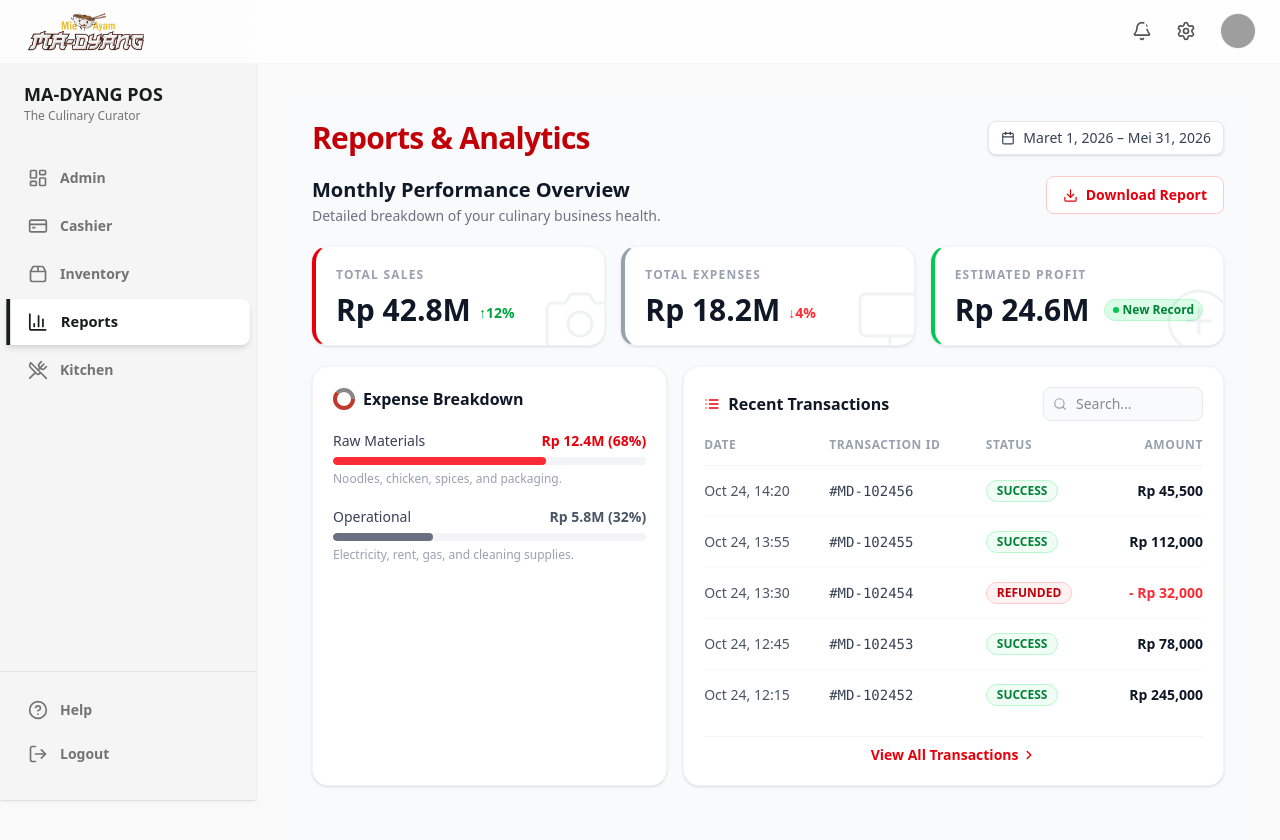
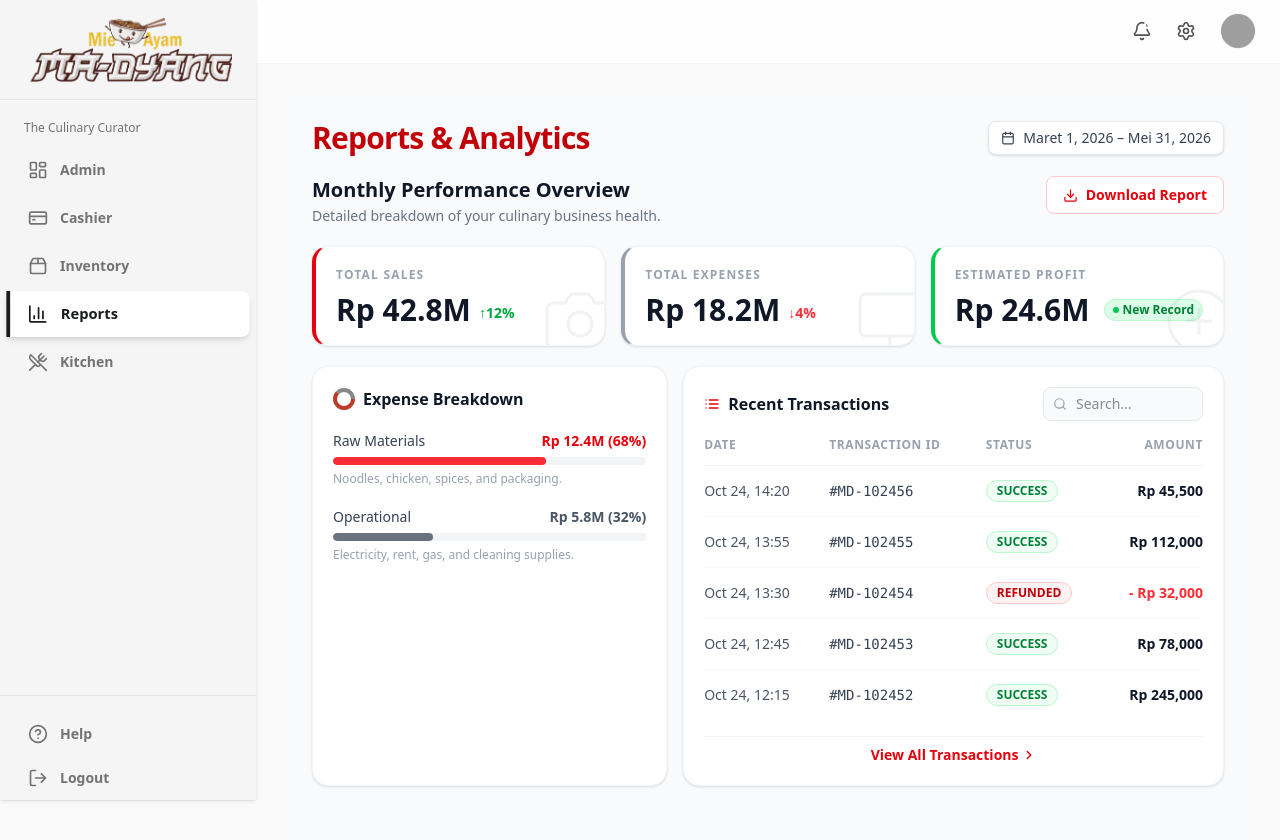
Before and after one commit to kaka166/PT3_Mie_Madyang, a Next.js app in the folder frontend/: page /reports in a window 1280 px wide. Shown: the top 840 px of the page. Built offline with nearby package versions, Linux system fonts and the light colour scheme; grey boxes are pictures that could not be loaded.

Commit message:
updating navbar and sidebar logo placement and style

```diff
--- a/frontend/src/components/dashboard/Sidebar.tsx
+++ b/frontend/src/components/dashboard/Sidebar.tsx
@@ -1,4 +1,6 @@
 "use client";
+
+import Image from "next/image";
 import Link from "next/link";
 import { usePathname } from "next/navigation";
 import {
@@ -7,33 +9,52 @@ import {
   CreditCard,
   BarChart3,
   UtensilsCrossed,
-  Plus,
   HelpCircle,
   LogOut,
 } from "lucide-react";
+
+// ============================================================
+// MEH GANTI PATH/URL GAMBAR DISINI MASS
+const BANNER_SRC = "/assets/Logo_Mie_Ma-Dyang_RemovedBG.png";
+
+const BANNER_ALT = "Logo Mie Ayam Ma-Dyang";
+
+// GANTI UKURAN TAMPILAN GAMBAR (px)
+const BANNER_WIDTH = 400;
+const BANNER_HEIGHT = 100;
+// ============================================================
 
 export default function Sidebar() {
   const pathname = usePathname();
 
   const menuItems = [
-    { icon: LayoutDashboard, label: "Admin", href: "/admin" },
-    { icon: CreditCard, label: "Cashier", href: "/cashier" },
-    { icon: Package2, label: "Inventory", href: "/inventory" },
-    { icon: BarChart3, label: "Reports", href: "/reports" },
-    { icon: UtensilsCrossed, label: "Kitchen", href: "/kitchen" },
+    { icon: LayoutDashboard, label: "Admin",     href: "/admin" },
+    { icon: CreditCard,      label: "Cashier",   href: "/cashier" },
+    { icon: Package2,        label: "Inventory", href: "/inventory" },
+    { icon: BarChart3,       label: "Reports",   href: "/reports" },
+    { icon: UtensilsCrossed, label: "Kitchen",   href: "/kitchen" },
   ];
 
   return (
-    <aside className="fixed left-0 top-0 h-full w-64 bg-neutral-100 white shadow-sm flex flex-col py-6 space-y-2 pt-20 z-30">
-      <div className="px-6 mb-8">
-        <h2 className="text-lg font-black text-primary uppercase">
-          Ma-Dyang POS
-        </h2>
-        <p className="text-xs text-neutral-500 font-medium">
-          The Culinary Curator
-        </p>
+    // top-0 agar tembus sampai atas, z-50 lebih tinggi dari navbar (z-40)
+    <aside className="fixed left-0 top-0 h-full w-64 bg-neutral-100 shadow-sm flex flex-col z-50">
+      <div className="flex items-center px-6 py-4 border-b border-neutral-200 min-h-[57px]">
+        <Image
+          src={BANNER_SRC}
+          alt={BANNER_ALT}
+          width={BANNER_WIDTH}
+          height={BANNER_HEIGHT}
+          className="object-contain"
+          priority
+        />
       </div>
 
+      {/* Sub-judul */}
+      <div className="px-6 pt-5 pb-3">
+        <p className="text-xs text-neutral-500 font-medium">The Culinary Curator</p>
+      </div>
+
+      {/* Menu */}
       <nav className="flex-1 px-3 space-y-1">
         {menuItems.map((item) => {
           const isActive = pathname === item.href;
@@ -54,6 +75,7 @@ export default function Sidebar() {
         })}
       </nav>
 
+      {/* Bottom */}
       <div className="px-3 border-t border-neutral-200 pt-4">
         <Link
           href="#"
@@ -67,6 +89,7 @@ export default function Sidebar() {
           <span className="text-sm font-semibold">Logout</span>
         </button>
       </div>
+
     </aside>
   );
 }
```
Also changed, not shown: frontend/src/components/dashboard/navbar.tsx (+2 -11 lines).
